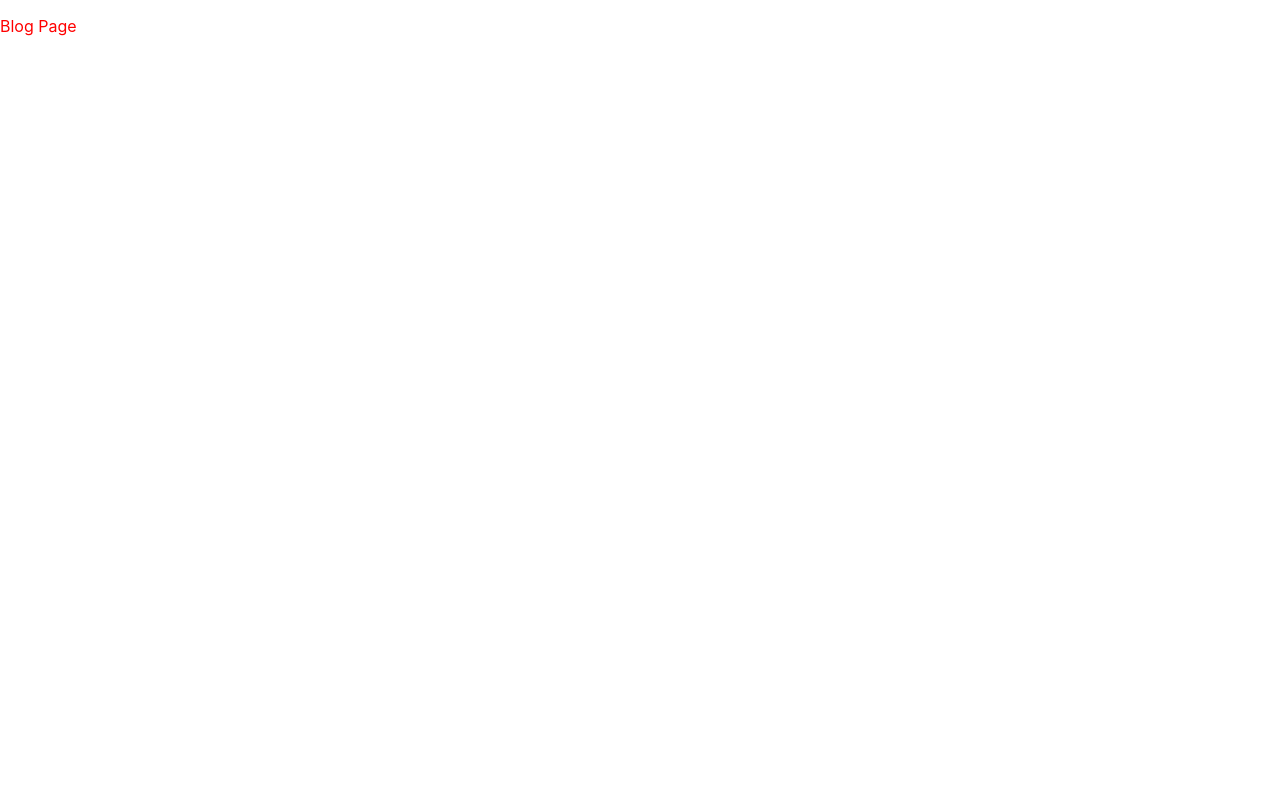
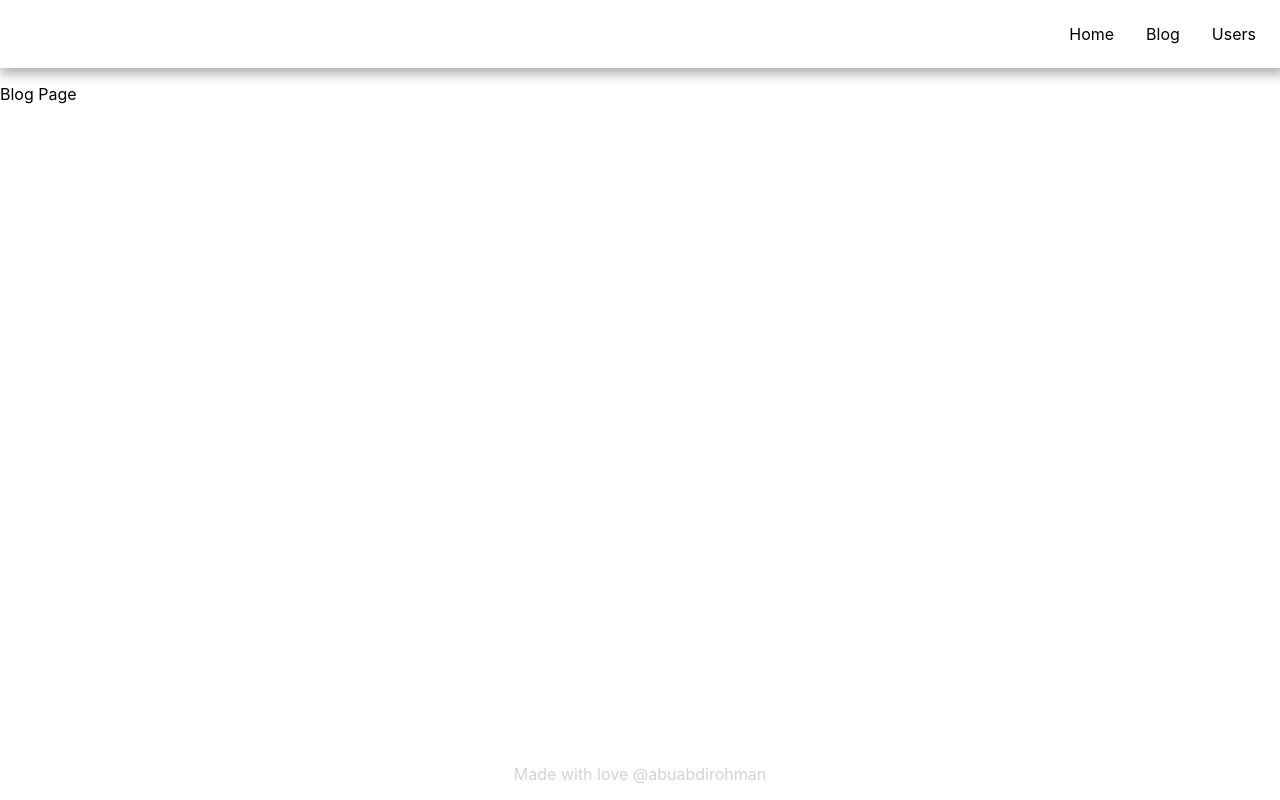
Before and after one commit to abuabdirohman4/next-basic, a Next.js app: page /blog in a window 1280 px wide. Built offline with nearby package versions, Linux system fonts and the light colour scheme.

Commit message:
#9: Membuat Layout Page

```diff
--- a/components/Header/index.tsx
+++ b/components/Header/index.tsx
@@ -16,7 +16,7 @@
           </Link>
         </li>
         <li className={styles.item}>
-          <Link href="?users">
+          <Link href="/users">
             <a>Users</a>
           </Link>
         </li>
--- /dev/null
+++ b/components/Layout/Layout.module.css
@@ -0,0 +1,9 @@
+.container {
+    height: 100%;
+    display: flex;
+    flex-direction: column;
+}
+
+.content {
+    flex: 1;
+}
--- /dev/null
+++ b/components/Layout/index.tsx
@@ -0,0 +1,19 @@
+import Header from "../Header";
+import Footer from "../Footer";
+import { ReactNode } from "react";
+import styles from "./Layout.module.css";
+
+interface LayoutProps {
+  children: ReactNode;
+}
+
+export default function Layout(props: LayoutProps) {
+  const { children } = props;
+  return (
+    <div className={styles.container}>
+      <Header />
+      <div className={styles.content}>{children}</div>
+      <Footer />
+    </div>
+  );
+}
--- a/pages/blog.tsx
+++ b/pages/blog.tsx
@@ -1,7 +1,9 @@
+import Layout from "../components/Layout";
+
 export default function blog() {
   return (
-    <div>
+    <Layout>
       <p className="title">Blog Page</p>
-    </div>
+    </Layout>
   );
 }
--- a/pages/users/index.tsx
+++ b/pages/users/index.tsx
@@ -1,7 +1,9 @@
+import Layout from "../../components/Layout";
+
 export default function index() {
   return (
-    <div>
+    <Layout>
       <p>Users Page</p>
-    </div>
+    </Layout>
   );
 }
--- a/styles/globals.css
+++ b/styles/globals.css
@@ -6,6 +6,7 @@
     Ubuntu, Cantarell, Fira Sans, Droid Sans, Helvetica Neue, sans-serif;
   max-width: 1400px;
   margin: auto;
+  height: 100%;
 }
 
 a {
@@ -17,6 +18,6 @@
   box-sizing: border-box;
 }
 
-.title {
-  color: red;
+#__next {
+  height: 100%;
 }
```
Also changed, not shown: pages/index.tsx (+3 -6 lines).
